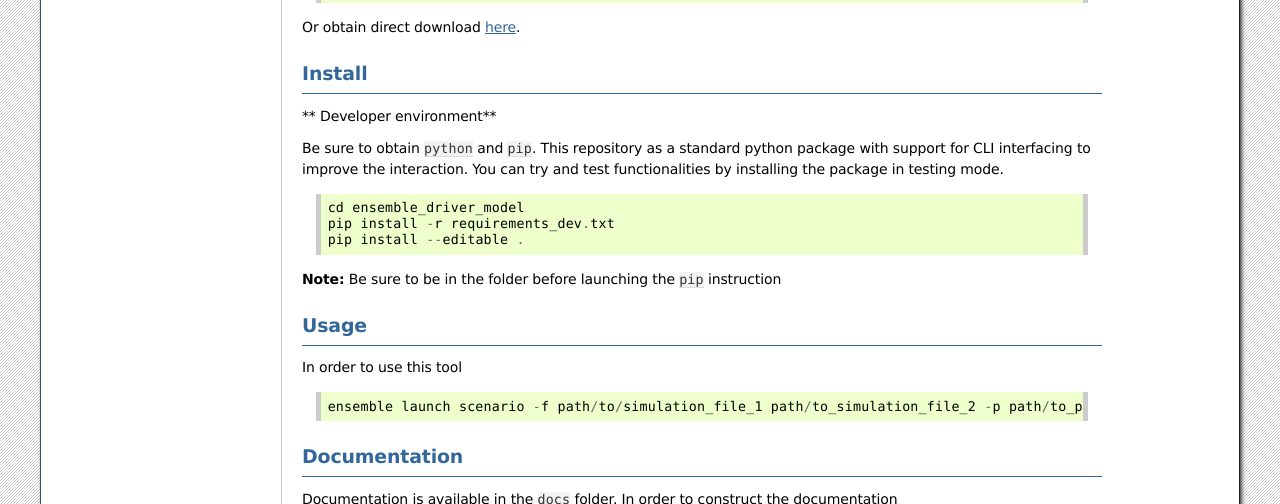
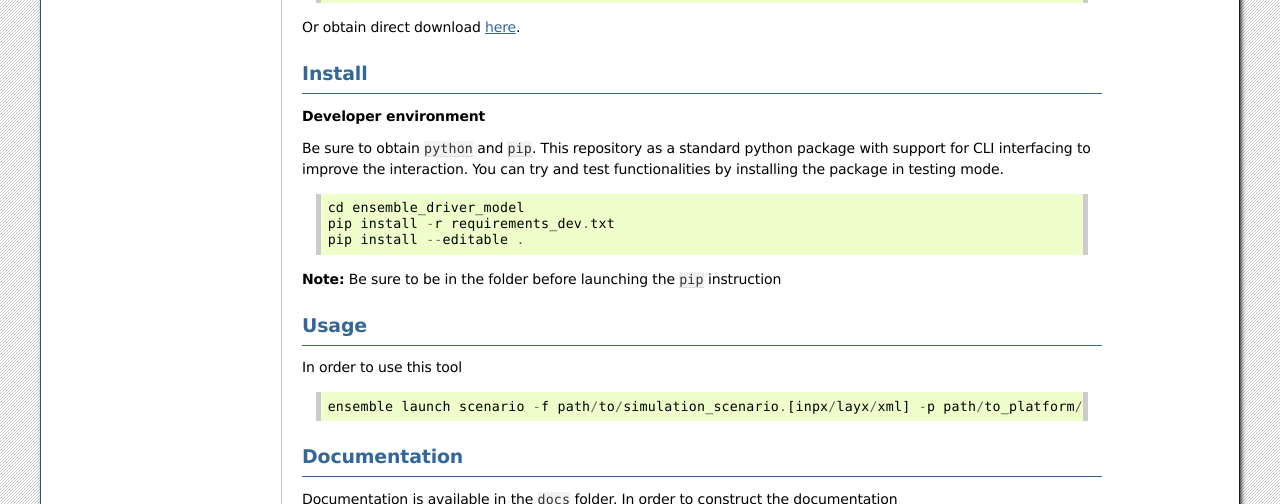
Before and after one commit to licit-lab/ensemble, a Sphinx documentation site: the page built from docs/readme.md, in a window 1280 px wide. Shown: the part 1033-1537 px from the top of the page. Built offline with Sphinx 7.4.7, drawn with Linux system fonts in a browser that asks for light colours.

Commit message:
:pencil: Fix doc

````diff
--- a/docs/readme.md
+++ b/docs/readme.md
@@ -28,7 +28,7 @@ Or obtain direct download [here](https://ci.tno.nl/gitlab/paco.hamers-tno/ensemb
 
 ## Install
 
-** Developer environment**
+**Developer environment**
 
 Be sure to obtain `python` and `pip`.  This repository as a standard python package with support for CLI interfacing to improve the interaction.
 You can try and test functionalities by installing the package in testing mode.
@@ -45,7 +45,7 @@ pip install --editable .
 In order to use this tool
 
 ```
-ensemble launch scenario -f path/to/simulation_file_1 path/to_simulation_file_2 -p path/to_platform/
+ensemble launch scenario -f path/to/simulation_scenario.[inpx/layx/xml] -p path/to_platform/
 ```
 ## Documentation
 
````
Also changed, not shown: README.md (+2 -2 lines).
